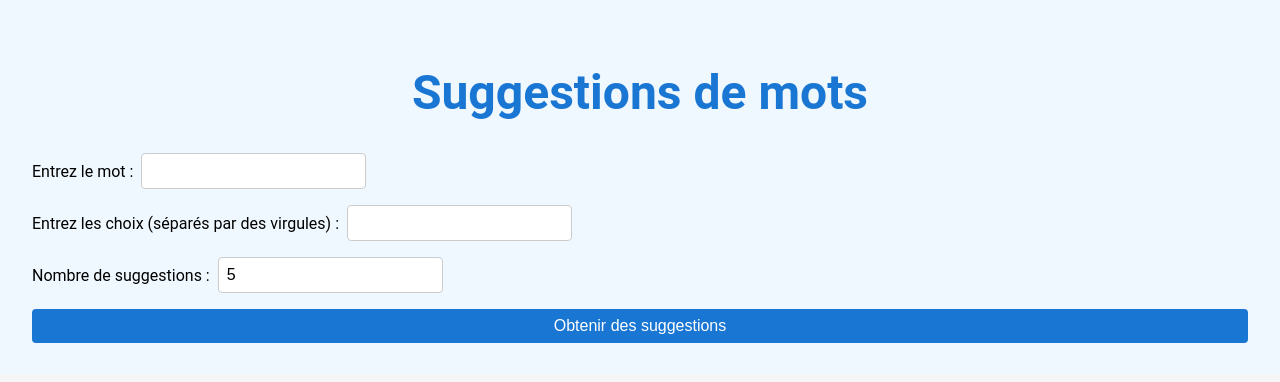
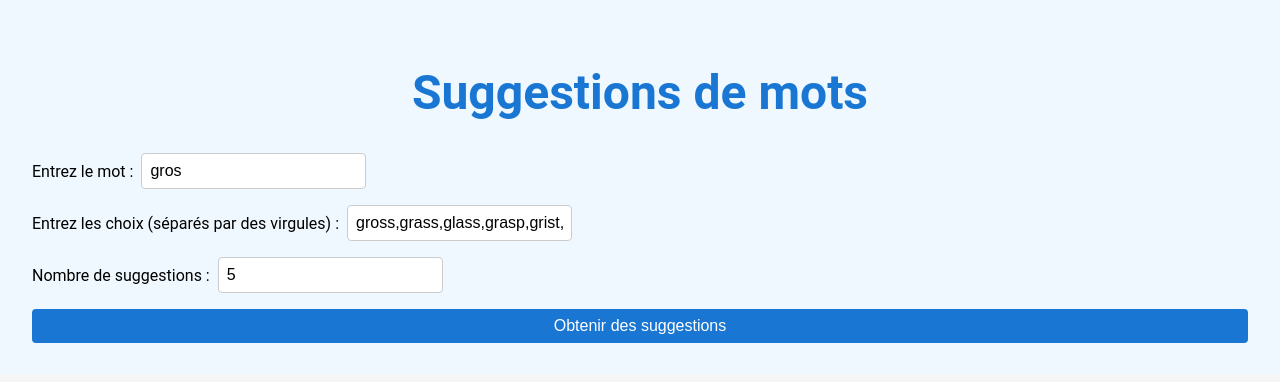
Before and after one commit to idready/work-job-interview, an Angular app: page / in a window 1280 px wide. Shown: the top 382 px of the page. Built offline with nearby package versions, Linux system fonts and the light colour scheme.

Commit message:
Added default props values

```diff
--- a/src/app/word-suggestions/word-suggestions.ts
+++ b/src/app/word-suggestions/word-suggestions.ts
@@ -16,8 +16,9 @@ export class WordSuggestions {
 
   constructor(private wordSuggestionsService: WordSuggestionsService) {}
 
-  protected term: string = '';
-  protected choicesInput: string = '';
+  // Added defaults props data
+  protected term: string = 'gros';
+  protected choicesInput: string = 'gross,grass,glass,grasp,grist,grace,grape,group,grove,groan';
   protected numberOfSuggestions: number = 5;
   protected suggestions: WordCandidate[] = [];
 
```
